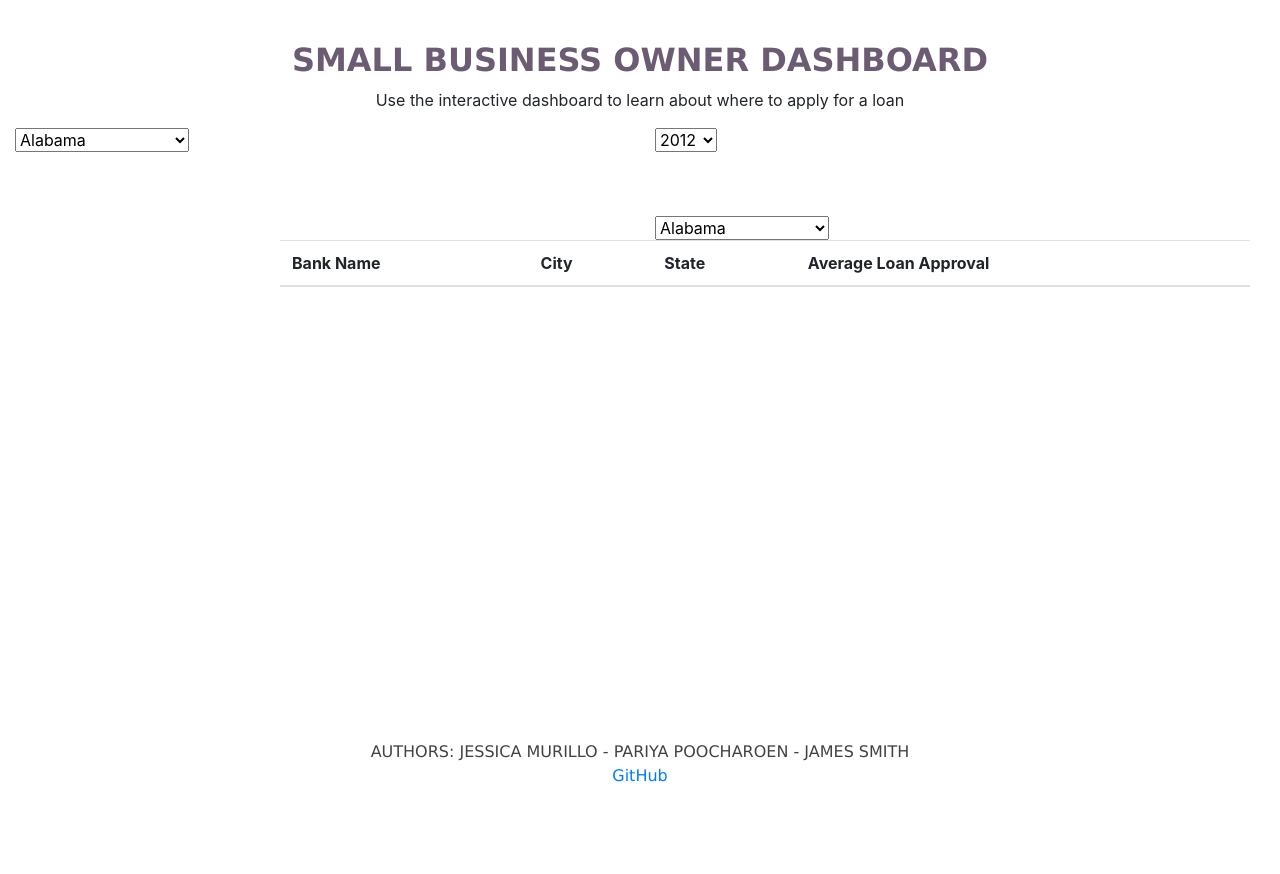
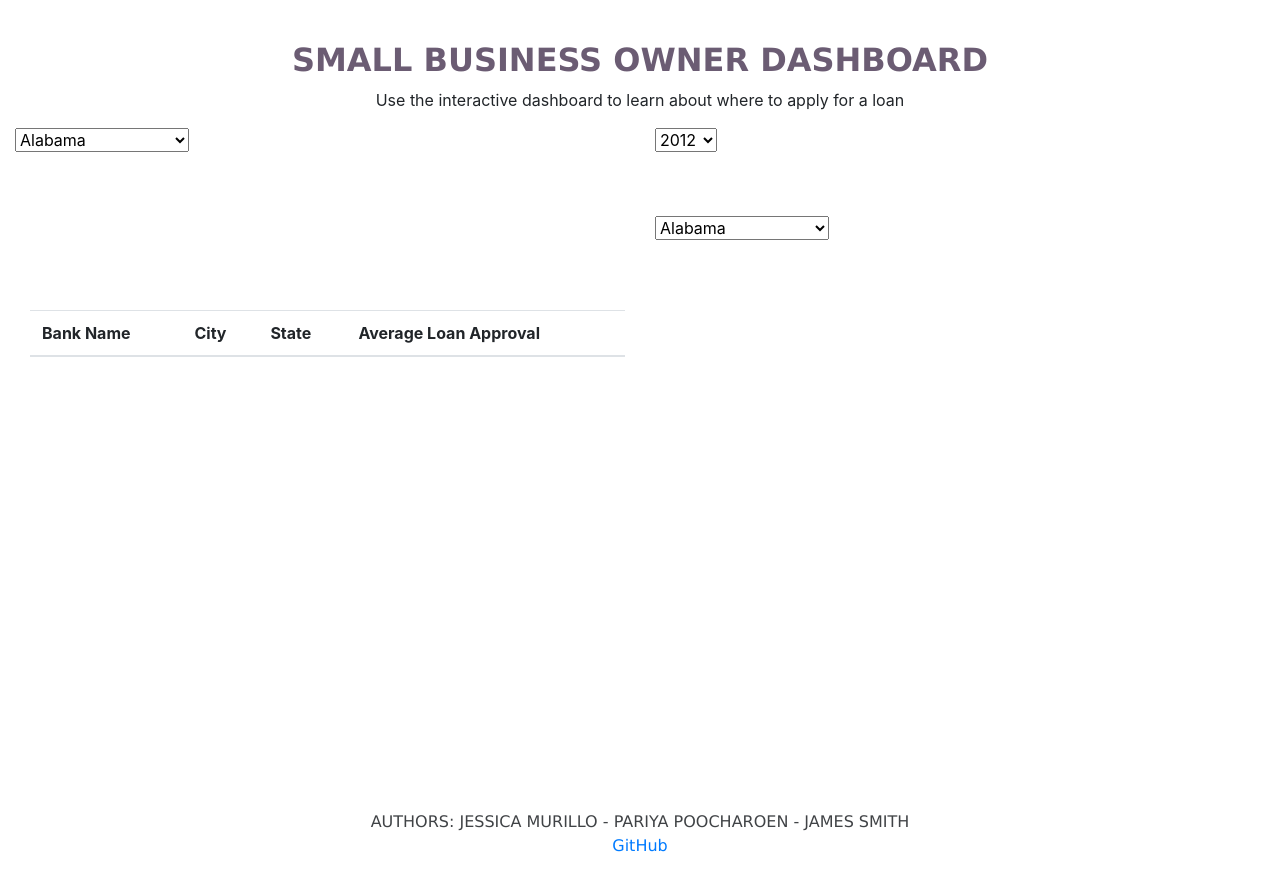
Before and after one commit to jsmith6112/J2P_Proj2_Heroku, a Flask app: page /learn-more in a window 1280 px wide; the page is wider, and only the part inside the window is pictured. Shown: the part 937-1811 px from the top of that part. Before the commit the page ends 1719 px from the top of that part, so only its background shows below. Run offline with Flask 2, Linux system fonts and the light colour scheme; data that the repository does not hold is empty; some libraries are stand-ins or nearby versions.

Commit message:
THE FINAL PUSH

```diff
--- a/templates/learn-more.html
+++ b/templates/learn-more.html
@@ -228,13 +228,13 @@
       </div>
 
       <div class="row">
-        <div class="col">
+        <div class="col-md-6">
           <!--NON DYNAMIC GRAPH: TOP FRANCHISES-->
           <canvas id="myChart" width="200" height="70px"></canvas>
         </div>
         <div class="col">
           <!--BANK TABLE-->
-          <div class="col-md-12 scroll">
+          <div class="col-md-6 scroll">
             <table id="bank-table" class="table table-striped table-inverse">
               <thead>
                 <tr>
```
